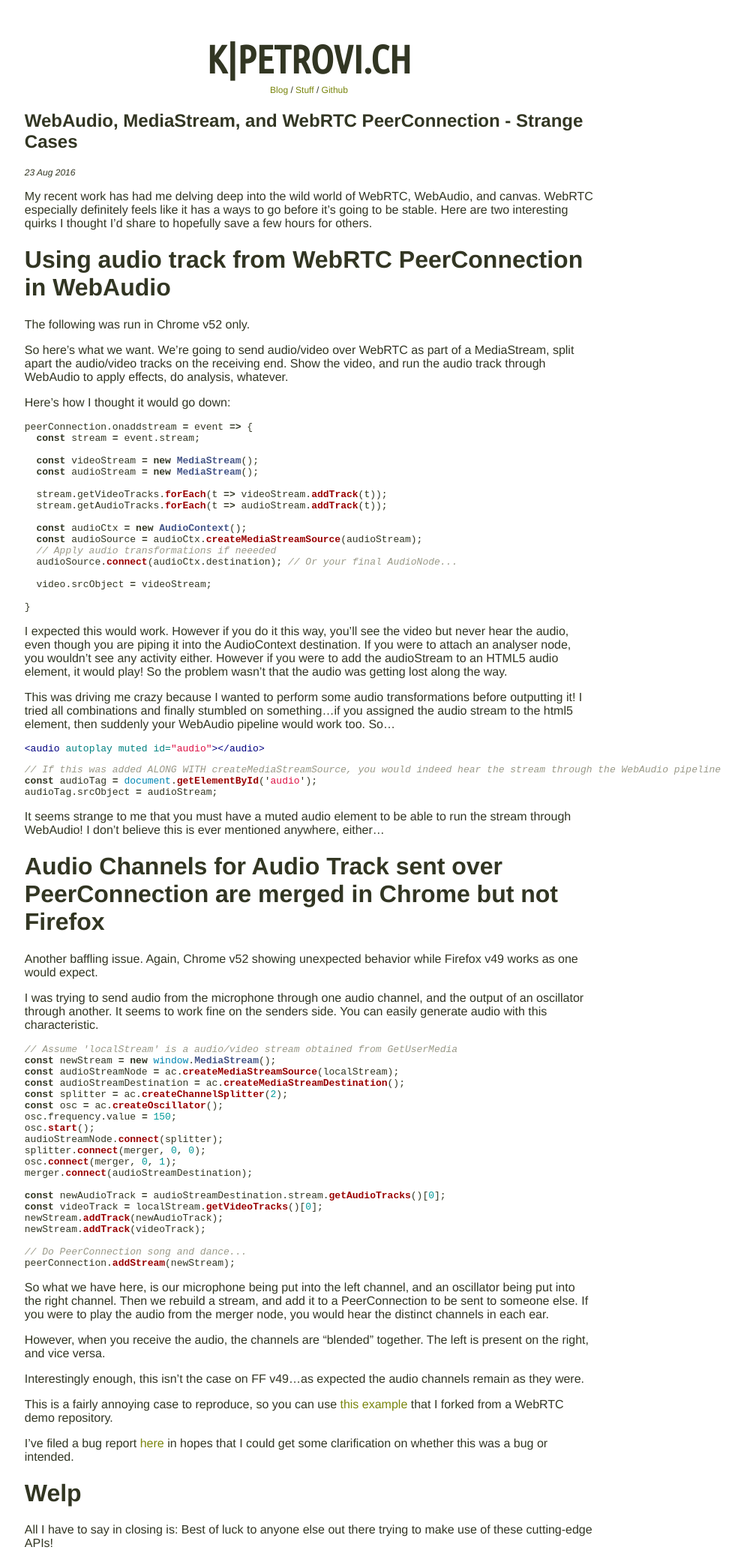
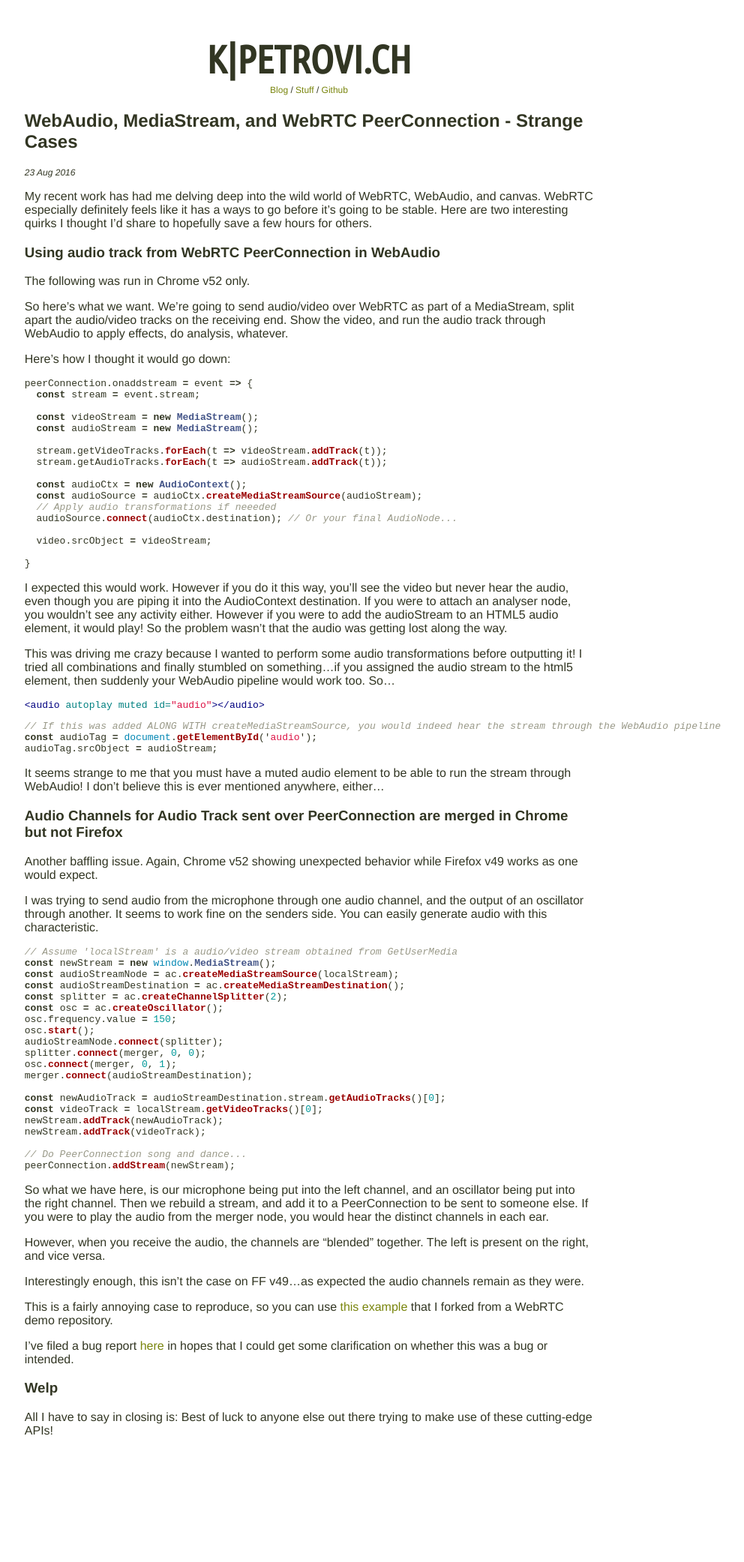
Before and after one commit to fozzle/fozzle.github.io, a Jekyll site: the page built from _posts/2016-08-23-webrtc-multichannel-audio-inconsistency.md, in a window 1280 px wide. Shown: the whole page at 75% size, without its empty margins (228-1220 px from the left). Built offline with Jekyll 4.4.1, drawn with Linux system fonts in a browser that asks for light colours; after the commit the page ends 1933 px from its top, so only the background shows below that.

Commit message:
wrong header lol

```diff
--- a/_posts/2016-08-23-webrtc-multichannel-audio-inconsistency.md
+++ b/_posts/2016-08-23-webrtc-multichannel-audio-inconsistency.md
@@ -5,8 +5,7 @@ layout: post
 
 My recent work has had me delving deep into the wild world of WebRTC, WebAudio, and canvas. WebRTC especially definitely feels like it has a ways to go before it's going to be stable. Here are two interesting quirks I thought I'd share to hopefully save a few hours for others.
 
-Using audio track from WebRTC PeerConnection in WebAudio
-========================================================
+### Using audio track from WebRTC PeerConnection in WebAudio
 
 The following was run in Chrome v52 only.
 
@@ -51,8 +50,7 @@ audioTag.srcObject = audioStream;
 
 It seems strange to me that you must have a muted audio element to be able to run the stream through WebAudio! I don't believe this is ever mentioned anywhere, either...
 
-Audio Channels for Audio Track sent over PeerConnection are merged in Chrome but not Firefox
-============================================================================================
+### Audio Channels for Audio Track sent over PeerConnection are merged in Chrome but not Firefox
 
 Another baffling issue. Again, Chrome v52 showing unexpected behavior while Firefox v49 works as one would expect.
 
@@ -91,7 +89,6 @@ This is a fairly annoying case to reproduce, so you can use [this example](https
 
 I've filed a bug report [here](https://bugs.chromium.org/p/chromium/issues/detail?id=640286) in hopes that I could get some clarification on whether this was a bug or intended.
 
-Welp
-====
+### Welp
 
 All I have to say in closing is: Best of luck to anyone else out there trying to make use of these cutting-edge APIs!
```
